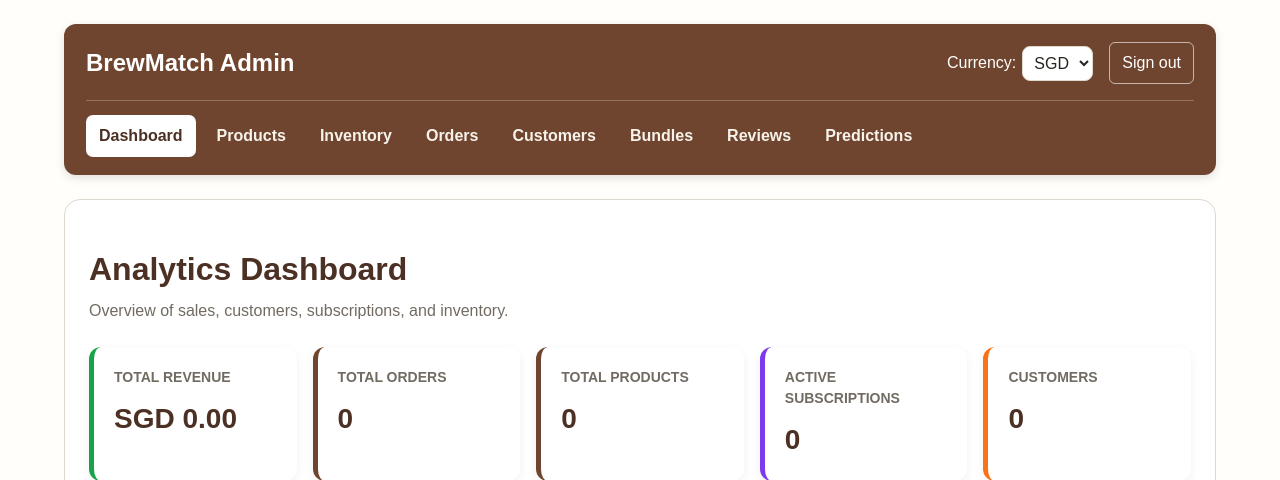
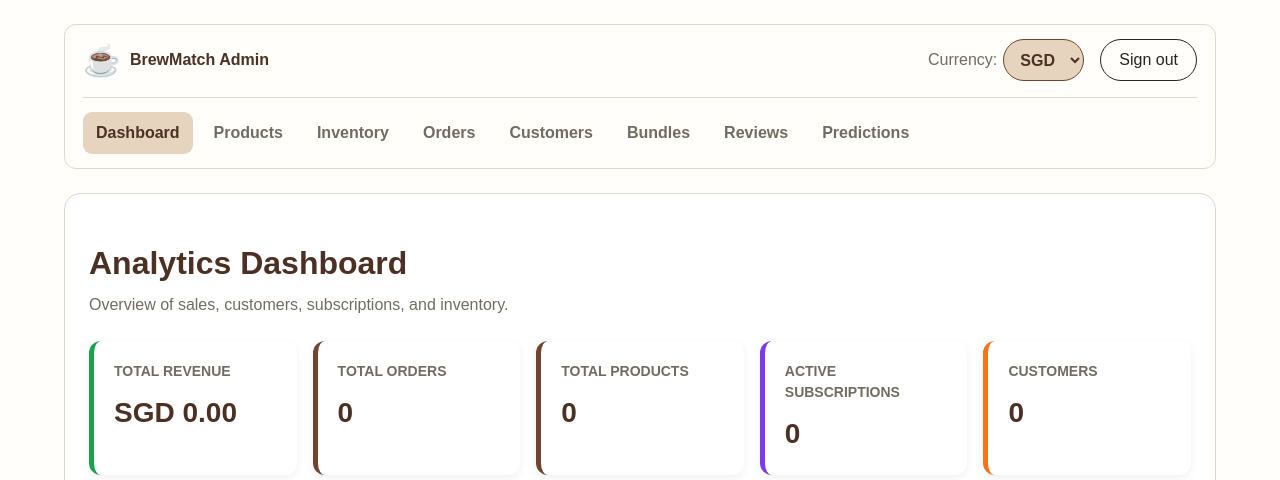
Before and after one commit to ClaudineWang/IS2108-Pair-Project, a Django app: page /admin/ in a window 1280 px wide. Shown: the top 480 px of the page. Run offline with Django 5.2, Linux system fonts and the light colour scheme; the visitor is signed in with stand-in values (Sample User, id 1); data comes from the database, SQL or seed files in the repository; data that the repository does not hold is empty.

Commit message:
design chnages to nav bar

```diff
--- a/IS2108proj/IS2108proj/settings.py
+++ b/IS2108proj/IS2108proj/settings.py
@@ -109,7 +109,7 @@ AUTH_PASSWORD_VALIDATORS = [
 
 LANGUAGE_CODE = 'en-us'
 
-TIME_ZONE = 'UTC'
+TIME_ZONE = "Asia/Singapore"
 
 USE_I18N = True
 
--- a/IS2108proj/adminpanel/templates/adminpanel/base.html
+++ b/IS2108proj/adminpanel/templates/adminpanel/base.html
@@ -56,12 +56,12 @@
         }
 
         .admin-header {
-            background: var(--coffee);
-            color: white;
-            padding: 18px 22px;
+            background: var(--paper);
+            color: var(--ink);
+            padding: 14px 18px;
+            border: 1px solid var(--line);
             border-radius: 12px;
             margin-bottom: 24px;
-            box-shadow: 0 3px 10px rgba(0, 0, 0, 0.12);
         }
 
         .brand-row {
@@ -74,7 +74,28 @@
 
         .brand-title {
             margin: 0;
-            font-size: 24px;
+            font-size: 1rem;
+            font-weight: 700;
+        }
+
+        .brand {
+            display: inline-flex;
+            align-items: center;
+            gap: 9px;
+            color: var(--coffee-dark);
+            line-height: 1;
+            text-decoration: none;
+        }
+
+        .brand:hover {
+            text-decoration: none;
+        }
+
+        .brand-mark { font-size: 1.9rem; }
+        .brand-name { font-size: 1rem; font-weight: 700; }
+
+        .brand-row {
+            min-height: 42px;
         }
 
         .header-actions {
@@ -87,23 +108,23 @@
             display: flex;
             flex-wrap: wrap;
             gap: 8px;
-            border-top: 1px solid rgba(255, 255, 255, 0.25);
+            border-top: 1px solid var(--line);
             margin-top: 16px;
             padding-top: 14px;
         }
 
         .nav-link {
-            color: var(--cream);
+            color: var(--muted);
             text-decoration: none;
             padding: 9px 13px;
-            border-radius: 7px;
+            border-radius: 9px;
             font-weight: 600;
             transition: background 0.2s ease;
         }
 
         .nav-link:hover,
         .nav-link.active {
-            background: white;
+            background: var(--accent);
             color: var(--coffee-dark);
             text-decoration: none;
         }
@@ -113,11 +134,18 @@
             align-items: center;
             gap: 6px;
             margin: 0;
-            color: white;
+            color: var(--muted);
         }
 
         .currency-form select {
-            padding: 7px;
+            min-height: 42px;
+            padding: 8px 12px;
+            border: 1px solid var(--coffee);
+            border-radius: 999px;
+            background: var(--accent);
+            color: var(--coffee-dark);
+            font-weight: 600;
+            cursor: pointer;
         }
 
         .logout-form {
@@ -126,14 +154,14 @@
 
         .logout-button {
             background: transparent;
-            color: white;
-            border: 1px solid rgba(255, 255, 255, 0.6);
-            padding: 8px 12px;
-            border-radius: 6px;
+            color: var(--ink);
+            border: 1px solid var(--ink);
+            padding: 8px 18px;
+            border-radius: 999px;
         }
 
         .logout-button:hover {
-            background: white;
+            background: var(--accent);
             color: var(--coffee-dark);
         }
 
@@ -172,7 +200,10 @@
     <div class="container">
         <header class="admin-header">
             <div class="brand-row">
-                <h1 class="brand-title">BrewMatch Admin </h1>
+                <a class="brand" href="{% url 'adminpanel:admin_dashboard' %}" aria-label="BrewMatch Admin dashboard">
+                    <span class="brand-mark" aria-hidden="true">☕</span>
+                    <span class="brand-name">BrewMatch Admin</span>
+                </a>
 
                 <div class="header-actions">
                     <form method="get" class="currency-form">
```
Also changed, not shown: IS2108proj/IS2108proj/templates/base.html (+52 -15 lines).
